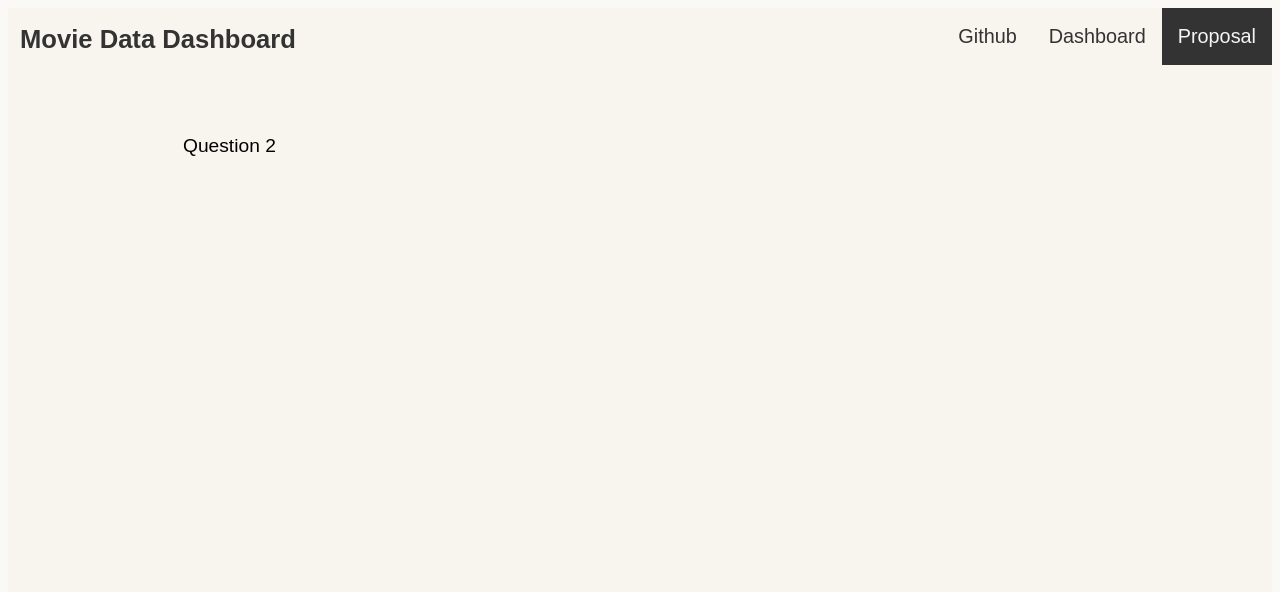
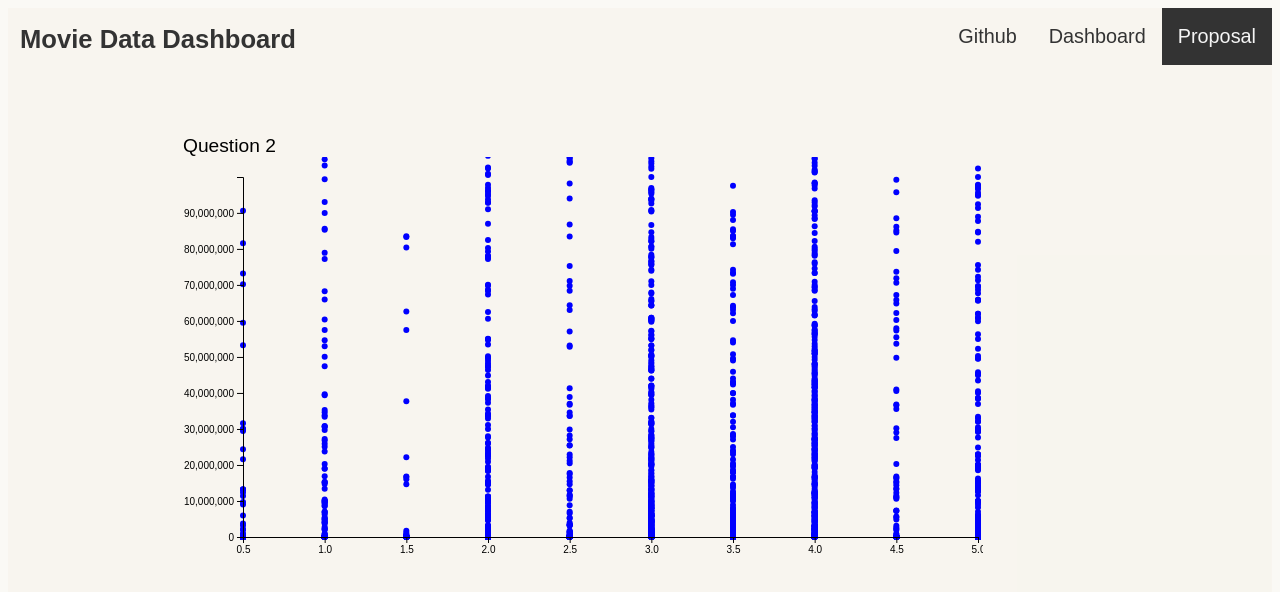
Before and after one commit to JonahRileyHuggins/DataVizDashboard, a plain HTML site: page dashboard.html in a window 1280 px wide. Drawn offline with Linux system fonts and the light colour scheme; files whose address does not match are found by name.

Commit message:
Creating Q2 vsual

```diff
--- a/css/Layout_dashboard.css
+++ b/css/Layout_dashboard.css
@@ -17,25 +17,11 @@
     font-size: 120%;
   }
 
-  /* Container for the questions */
-  .question-container {
-    display: flex;
-    justify-content: space-between; /* Distribute child elements with equal space between them */
-    align-items: center;
-    position: absolute;
-    top: calc(60% + 20px); /* Adjust the value to create space below the centered div */
-    left: 20%;
-    right: 20%;
-    text-align: left; /* Center-align the questions */
-  }
-  .question-container > div {
-    width: 30%; /* Adjust this value to create space between the questions */
-  }
-
   /* CSS for individual question elements */
-  .question {
+  .question2 {
       font-family: Arial, Helvetica, sans-serif;
       font-size: 24px;
       border: none;
       background: none;
+      top: 20%;
   }
--- a/dashboard.html
+++ b/dashboard.html
@@ -20,10 +20,12 @@
       </div>
       <div class="Information"
           <h1>Question 2</h1>
-      </div>
-    <!-- Create an SVG container for the plot -->
-    <svg id="scatter-plot" width="800" height="400"></svg>
 
+
+        <div class="question2"> <!-- Create an SVG container for the plot -->
+            <svg id="scatter-plot" width="800" height="400"></svg>
+        </div>
+    </div>
     <!-- Include JavaScript file -->
     <script src="javascript/q2.js"></script>
     <body>
--- a/javascript/q2.js
+++ b/javascript/q2.js
@@ -3,9 +3,8 @@
     Visual script
     Answer the following question: How does the profitability of a film relate to the viewer ratings of the film?
 */
-
-
 d3.csv("revenueVsRatings.csv").then(function(data) {
+  console.log(data);
   // Define dimensions
   const dimensions = {
   width: 800,
@@ -18,26 +17,24 @@ d3.csv("revenueVsRatings.csv").then(function(data) {
       },
     };
 
-
-  // // Set the dimensions and margins for the plot
-  // const margin = { top: 20, right: 30, bottom: 40, left: 50 };
-  // const width = 800 - margin.left - margin.right;
-  // const height = 400 - margin.top - margin.bottom;
-
   // Append an SVG element to your HTML
   const svg = d3.select("#scatter-plot")
     .style("width", dimensions.width)
     .style("height", dimensions.height)
 
-  const xAccessor = d => d.revenue;
-  const yAccessor = d => d.rating;
+  const xAccessor = d => d.rating;
+  const yAccessor = d => d.revenue;
 
-    // .append("svg")
-    // .attr("width", width + margin.left + margin.right)
-    // .attr("height", height + margin.top + margin.bottom)
-    // .append("g")
-    // .attr("transform", `translate(${margin.left},${margin.top})`);
 
+  const xScale = d3.scaleLinear()
+    .domain(d3.extent(data,xAccessor))
+    .range([dimensions.margin.left,dimensions.width-dimensions.margin.right])
+
+  const yScale = d3.scaleLinear()
+    .domain(d3.extent(data,yAccessor))
+    .range([dimensions.height-dimensions.margin.bottom,dimensions.margin.top])
+
+// Define dots to be plotted
   const dots = svg.append("g")
     .selectAll("circle")
     .data(data)
@@ -45,50 +42,20 @@ d3.csv("revenueVsRatings.csv").then(function(data) {
     .append("circle")
     .attr("cx", d => xScale(xAccessor(d)))
     .attr("cy", d => yScale(yAccessor(d)))
-    .attr("fill", "black")
+    .attr("fill", "blue")
     .attr("r", 3)
 
+// Define the x and y axes
+  const xAxis = d3.axisBottom().scale(xScale)
+  const xAxisGroup = svg.append("g")
+    .call(xAxis)
+    .style("transform", `translateY(${dimensions.height-dimensions.margin.bottom}px)`)
+    .attr("color", "black")
 
-  // Scale for the x-axis (revenue)
-  // const xScale = d3.scaleLinear()
-  //   .domain(d3.extend(data, xAccessor))
-  //   .range([0, dimensions.width]);
+  const yAxis = d3.axisLeft().scale(yScale)
+  const yAxisGroup = svg.append("g")
+    .call(yAxis)
+    .style("transform", `translateX(${dimensions.margin.left}px)`)
+    .attr("color", "black")
 
-  // // Scale for the y-axis (ratings)
-  // const yScale = d3.scaleLinear()
-  //   .domain(d3.extend(data, yAccessor)
-  //   .range([dimensions.height, 0])
-
-  // // Create circles for each data point
-  // svg.selectAll("circle")
-  //   .data(data)
-  //   .enter()
-  //   .append("circle")
-  //   .attr("cx", d => xScale(d.revenue))
-  //   .attr("cy", d => yScale(d.rating))
-  //   .attr("r", 5)
-  //   .attr("fill", "blue");
-
-  // // Add x-axis
-  // svg.append("g")
-  //   .attr("transform", `translate(0, ${height})`)
-  //   .call(d3.axisBottom(xScale));
-
-  // // Add y-axis
-  // svg.append("g")
-  //   .call(d3.axisLeft(yScale));
-
-  // // Add axis labels
-  // svg.append("text")
-  //   .attr("x", width / 2)
-  //   .attr("y", height + 30)
-  //   .style("text-anchor", "middle")
-  //   .text("Revenue");
-
-  // svg.append("text")
-  //   .attr("transform", "rotate(-90)")
-  //   .attr("x", -height / 2)
-  //   .attr("y", -40)
-  //   .style("text-anchor", "middle")
-  //   .text("Ratings");
-  });
+  })
```
